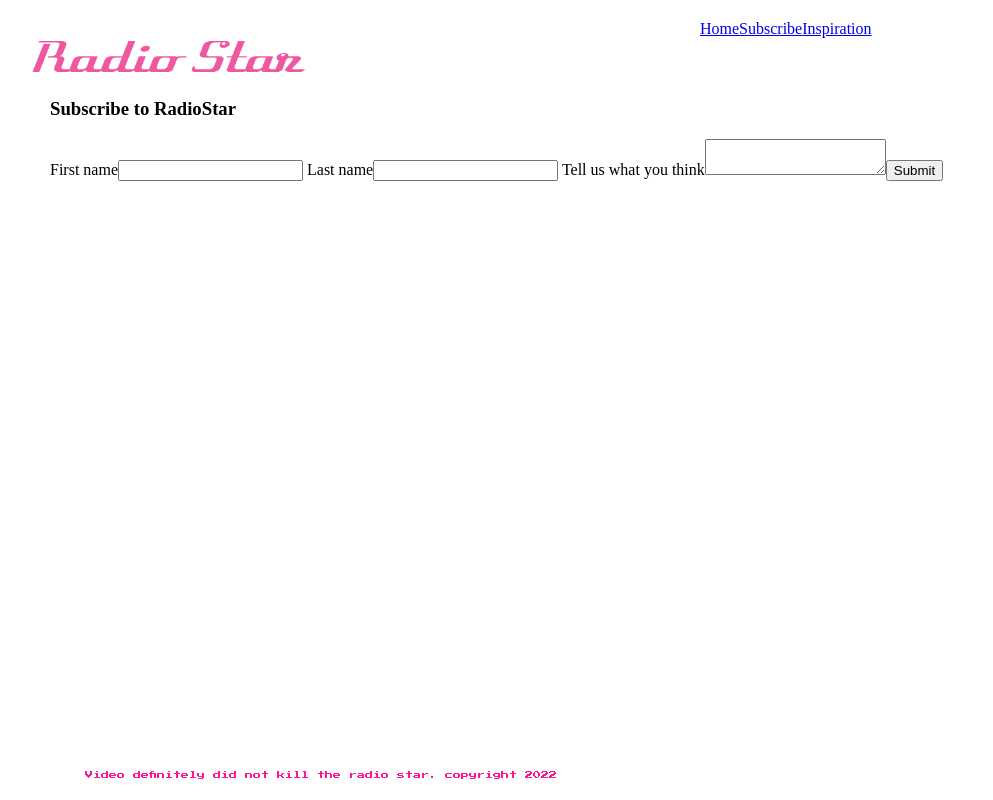
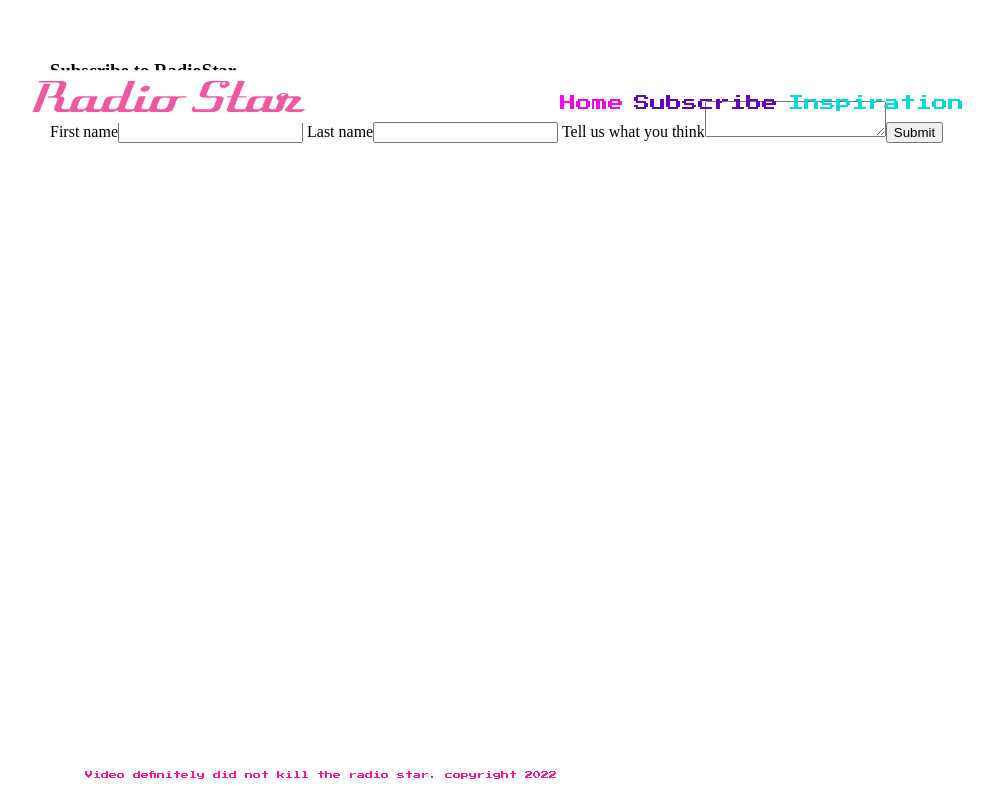
Before and after one commit to Amamason/radio-project, a React (Create React App) app: page /subscribe in a window 1280 px wide. Shown: the top 800 px of the page, without its empty margins (0-993 px from the left). Built offline with nearby package versions, Linux system fonts and the light colour scheme.

Commit message:
Navlink fixes

```diff
--- a/src/App.css
+++ b/src/App.css
@@ -32,7 +32,7 @@ body {
   flex-wrap: wrap;
   justify-content: center;
   position: absolute;
-  margin-top: 160px;
+  margin-top: 200px;
   margin-left: 95px;
   font-size: 1.2rem;
   padding: 20px;
@@ -43,7 +43,7 @@ body {
   width: 230px;
   height: 140px;
   margin-left: 399px;
-  margin-top: 360px;
+  margin-top: 395px;
   background-color: rgb(242, 242, 110);
   font-size: 1.5rem;
   border: 2px solid rgb(9, 9, 9);
@@ -118,15 +118,36 @@ audio {
 
 .navbuttons {
   display: flex;
-  margin-left: 700px;
-  position: absolute right;
-  margin-top: 20px;
+  position: absolute;
+  align-items: right;
+  margin-left: 560px;
+  margin-right: 0;
+  margin-top: 35px;
   z-index: 600;
+  font-family: 'Press Start 2P', cursive;
+  font-size: 1rem;
+  z-index: 405;
 }
 
+.homebutton{
+  color: rgb(250, 5, 242);
+  padding-right: 10px;
+  text-decoration: none;
+}
+
+.subscribebutton{
+  color: rgb(103, 4, 190);
+  padding-right: 10px;
+  text-decoration: none;
+}
+
+.inspirationbutton{
+  color: rgb(4, 220, 220);
+  padding-right: 10px;
+  text-decoration: none;
+}
 
 .imageGallery {
-
   display: flex inline-block;
   align-items: center;
   justify-content: center;
--- a/src/App.js
+++ b/src/App.js
@@ -24,13 +24,13 @@ function App() {
     <Routes>
 
 
-    <Route exact path="/" element={<Radio />}>
+    <Route className="nav1" exact path="/" element={<Radio />}>
     </Route>
 
-    <Route exact path="/inspiration" element={<Inspiration />}>
+    <Route className="nav2" exact path="/inspiration" element={<Inspiration />}>
     </Route>
 
-    <Route exact path="/subscribe" element={<Subscribe />}>
+    <Route className="nav3" exact path="/subscribe" element={<Subscribe />}>
     </Route>
 
     </Routes>
@@ -44,72 +44,3 @@ function App() {
 }
 
 export default App;
-
-/*
-return (
-    <Router>
-      <Fragment>
-        <Navbar/>
-        <Routes>
-          <Route exact path='/' element={<PrivateRoute/>}>
-            <Route exact path='/' element={<Home/>}/>
-          </Route>
-          <Route exact path='/register' element={<Register/>}/>
-          <Route exact path='/login' element={<Login/>}/>
-        </Routes>
-      </Fragment>
-    </Router>
-
-  );
-
-
-
-
-
-
-
-
-
-
-----------------------
-<Router>
-  <Header />
-  <Routes>
-  <Route exact path="/">
-  <Radio />
-  </Route>
-
-  <Route exact path="/inspiration">
-  <Inspiration />
-  </Route>
-
-  <Route exact path="/subscribe">
-  <Subscribe />
-  </Route>
-  </Routes>
-
-  <Footer />
-
-  </Router>
-
-  )
-
-
-  const root = ReactDOM.createRoot(
-  document.getElementById("root")
-);
-root.render(
-  <BrowserRouter>
-    <Routes>
-      <Route path="/" element={<App />}>
-        <Route index element={<Home />} />
-        <Route path="teams" element={<Teams />}>
-          <Route path=":teamId" element={<Team />} />
-          <Route path="new" element={<NewTeamForm />} />
-          <Route index element={<LeagueStandings />} />
-        </Route>
-      </Route>
-    </Routes>
-  </BrowserRouter>
-);
-  */
--- a/src/Header.js
+++ b/src/Header.js
@@ -11,9 +11,9 @@ return (
     </div>
 
     <div className='navbuttons'>
-    <NavLink exact to="/">Home</NavLink>
-    <NavLink exact to="/subscribe">Subscribe</NavLink>
-    <NavLink exact to="/inspiration">Inspiration</NavLink>
+    <NavLink className ="homebutton" exact to="/">Home</NavLink>
+    <NavLink className ="subscribebutton" exact to="/subscribe">Subscribe</NavLink>
+    <NavLink className ="inspirationbutton" exact to="/inspiration">Inspiration</NavLink>
     </div>
 
     </React.Fragment>
```
Also changed, not shown: src/Navbar.js (deleted, +0 -13 lines).
